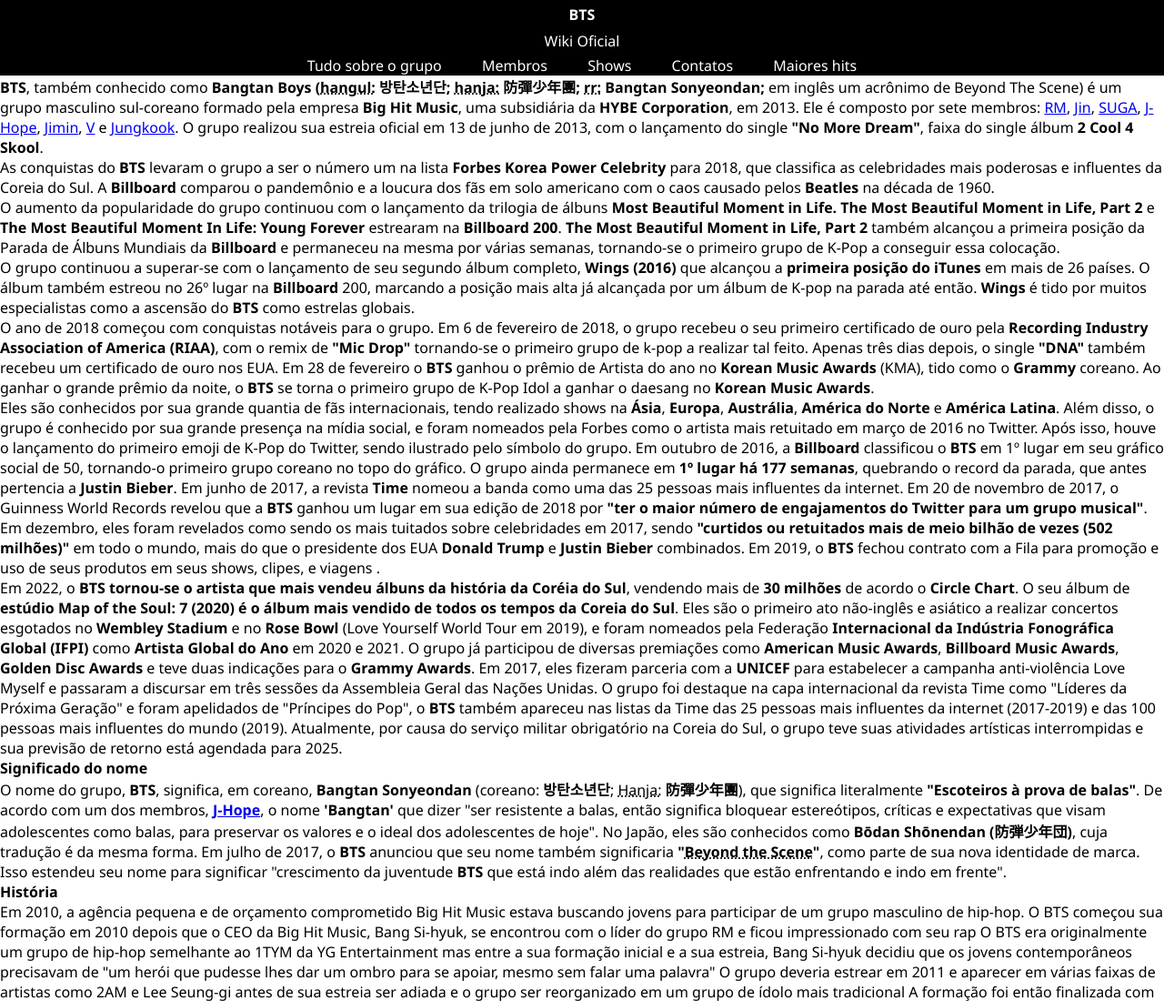
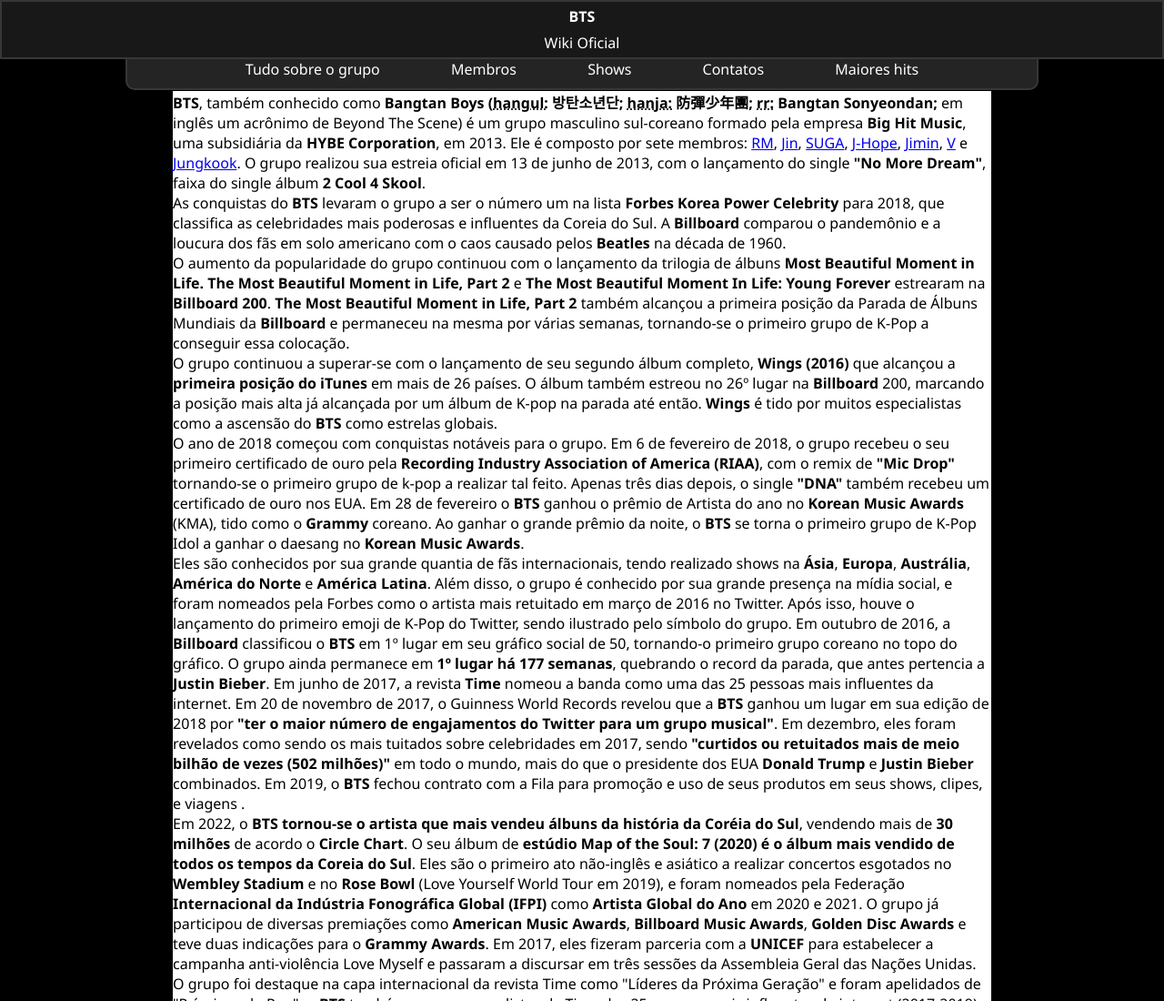
Before and after one commit to KauanEstevao/Projeto-BTS, a plain HTML site: page index.html in a window 1280 px wide. Shown: the top 1100 px of the page at 91% size. Drawn offline with Linux system fonts and the light colour scheme.

Commit message:
Update style_layout_page.css

```diff
--- a/styles/style_layout_page.css
+++ b/styles/style_layout_page.css
@@ -8,9 +8,11 @@
 }
 
 header{
-  background-color: rgb(0, 0, 0);
+  background-color: rgb(24, 24, 24);
   color: white;
+  border: 2px solid rgb(55, 55, 55);
   text-align: center;
+  margin-bottom: -2px;
 }
 
 header h1{
@@ -23,13 +25,31 @@ header p{
 }
 
 nav{
-  background-color: black;
+  margin: auto;
+  background-color: rgb(36, 36, 36);
   text-align: center;
-
+  max-width: 1000px;
+  padding-bottom: 10px;
+  margin-bottom: 1.1px;
+  border: 2px solid rgb(55, 55, 55);
+  border-bottom-left-radius:10px;
+  border-bottom-right-radius: 10px;
 }
 
 nav a{
   color: white;
   text-decoration: none;
-  padding: 0px 20px;
+
+  padding: 0px 37px;
 }
+
+body{
+  background-color: rgb(0, 0, 0);
+}
+
+main{
+  background-color: white;
+  max-width: 900px;
+  margin: auto;
+
+}
```
